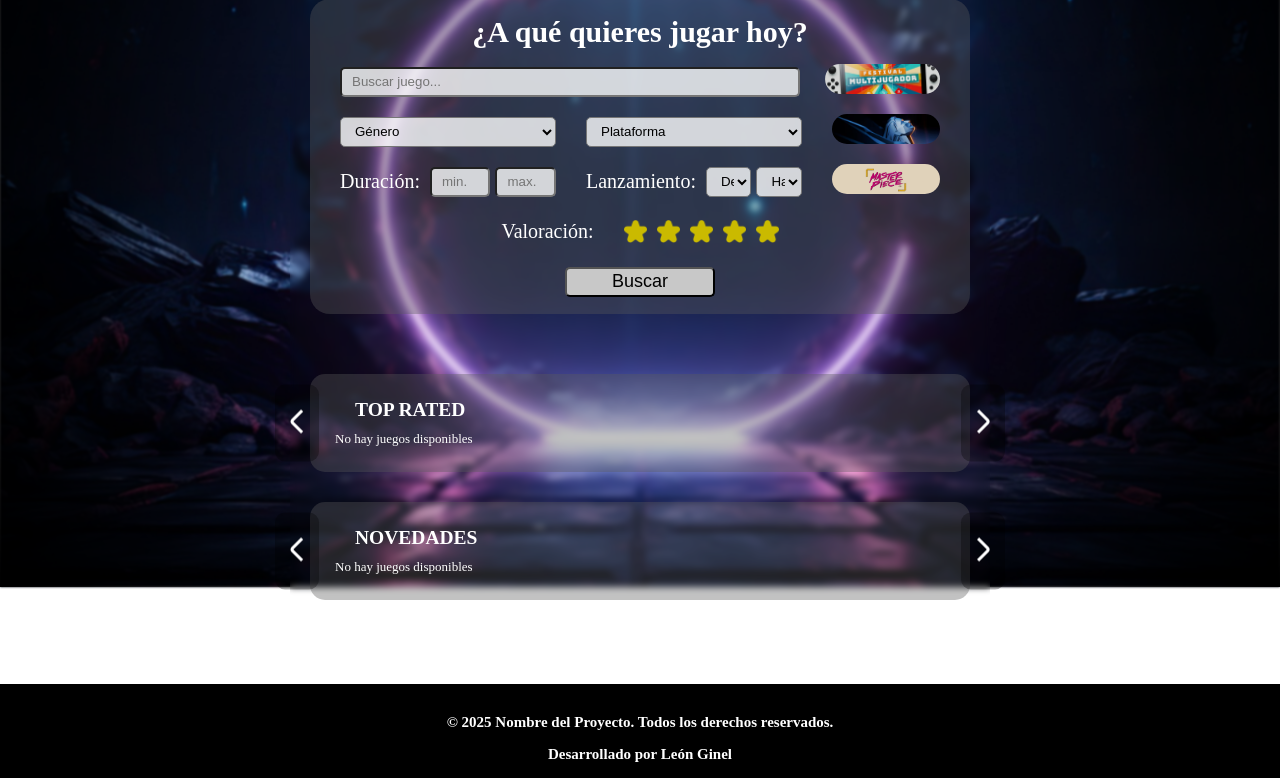
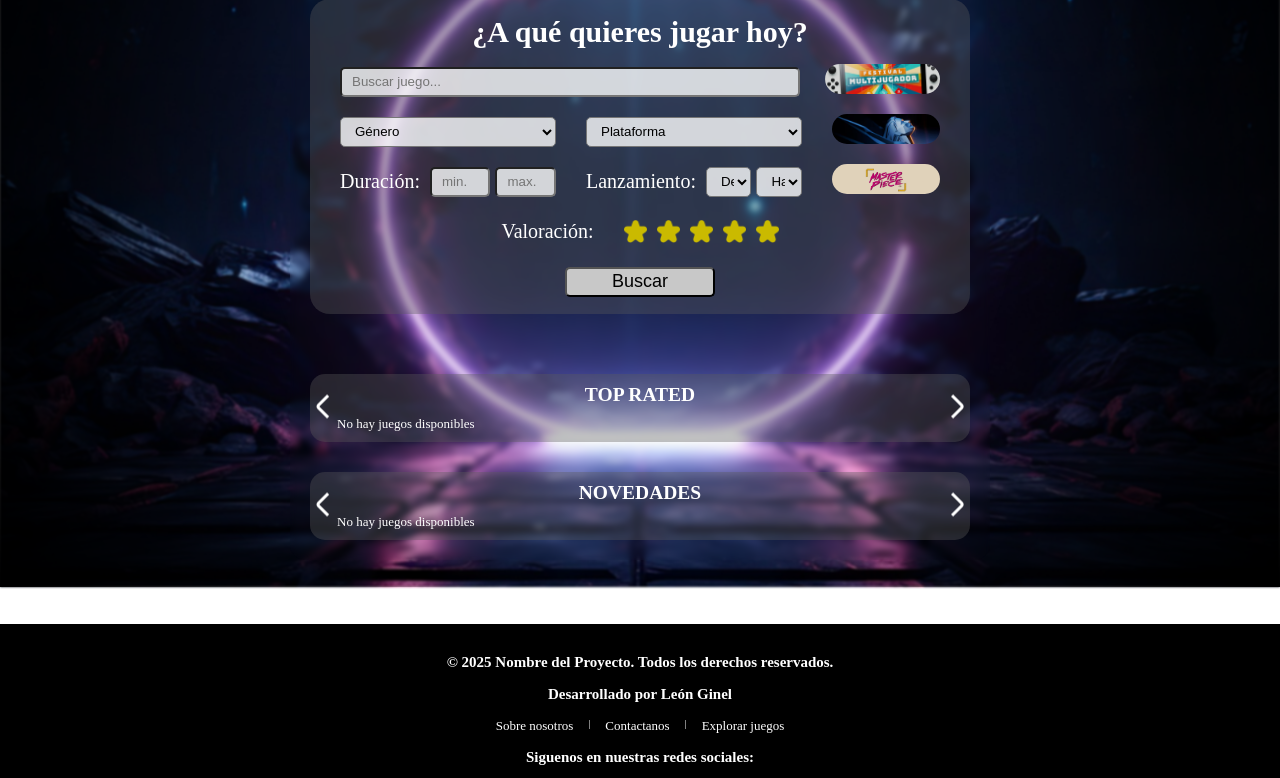
Before and after one commit to LeonGinel/THE-GAME-FATE, a PHP site: page /vistas/index.php in a window 1280 px wide. Shown: the part 213-991 px from the top of the page. Run offline with PHP 8.4, Linux system fonts and the light colour scheme; data that the repository does not hold is empty.

Commit message:
carruseles reparados

```diff
--- a/css/index.css
+++ b/css/index.css
@@ -283,57 +283,71 @@ input[type="checkbox"]:checked + label {
   gap: 1rem;
   background-color: rgba(91, 91, 91, 0.373);
   border-radius: 1.5rem;
-  padding: 2.5rem;
+  padding: 1rem 2.7rem;
   font-size: 1.3rem;
-}
-.carrusel h2 {
-  padding-left: 2rem;
+  text-align: center;
 }
 .contenedor_carrusel {
   width: 100%;
-  overflow: hidden; /* Oculta las imágenes que están fuera del área visible */
+  overflow: hidden;
 }
 .lista_carrusel {
   display: flex;
   transition: transform 0.5s ease-in-out; /* Suaviza la animación de desplazamiento cuando las imágenes cambian */
 }
 .lista_carrusel li a {
+  position: relative;
+  display: block;
   color: white;
+  border-radius: 1rem;
   text-decoration: none;
   cursor: pointer;
+  overflow: hidden;
 }
 .imagen_carrusel {
   flex: 0 0 33.33%; /* Cada imagen ocupa 1/3 del carrusel */
-  overflow: hidden; /* Oculta partes sobrantes de la imagen */
   display: grid;
   justify-items: center;
   align-items: center;
 }
 .imagen_carrusel img {
+  aspect-ratio: 4 / 3;
   width: 100%;
   height: 100%;
   border: solid black;
   border-radius: 1rem;
   object-fit: cover;
-  display: block;
+}
+li p {
+  position: absolute;
+  bottom: 0.5rem;
+  background: rgba(0, 0, 0, 0.774);
+  padding: 0.3rem 0.5rem;
+  text-align: center;
+  width: 100%;
+  border-bottom-left-radius: 1rem;
+  border-bottom-right-radius: 1rem;
 }
 .carrusel_btn {
   position: absolute;
   top: 50%;
   transform: translateY(-50%);
-  background: rgba(0, 0, 0, 0.3);
+  background: rgba(0, 0, 0, 0);
   border: none;
-  border-radius: 1rem;
-  padding: 2.5rem 1rem;
+  padding: 9.1rem 0;
   cursor: pointer;
   z-index: 10;
 }
 .carrusel_btn-izq {
-  left: -3.5rem;
+  border-top-left-radius: 1.5rem;
+  border-bottom-left-radius: 1.5rem;
+  left: 0.09rem;
 }
 .carrusel_btn-dcha {
-  right: -3.5rem;
+  border-top-right-radius: 1.5rem;
+  border-bottom-right-radius: 1.5rem;
+  right: 0.1rem;
 }
 .carrusel_btn:hover {
-  background: rgba(0, 0, 0, 0.6);
+  background: rgba(0, 0, 0, 0.7);
 }
```
